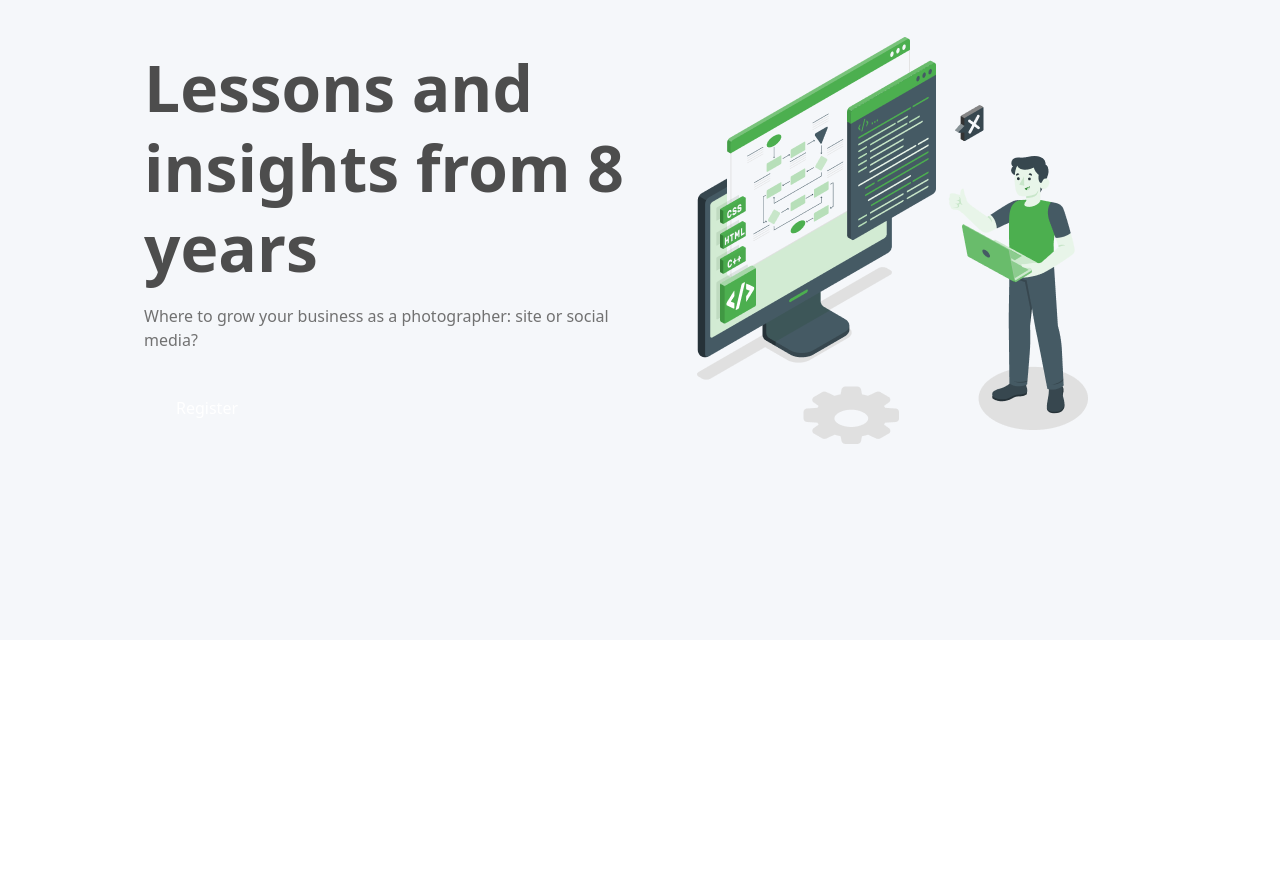
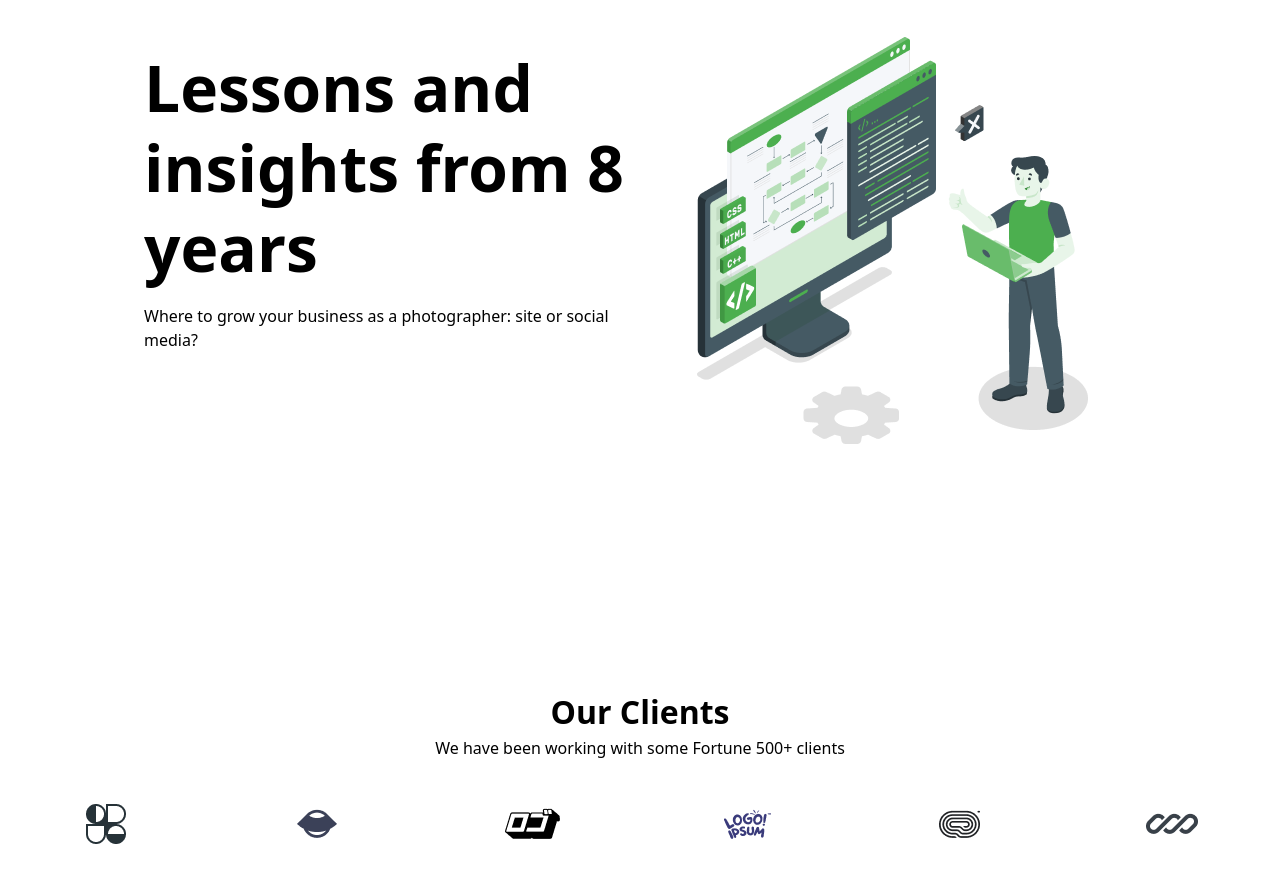
Before and after one commit to requin883/landing-page, a React (Vite) app in the folder front/: page / in a window 1280 px wide. Shown: the part 160-1042 px from the top of the page. Before the commit the page ends 800 px from the top, so only its background shows below. Built offline with nearby package versions, Linux system fonts and the light colour scheme.

Commit message:
Add Clients component and integrate it into App; update Hero styles for consistency

```diff
--- a/front/src/App.jsx
+++ b/front/src/App.jsx
@@ -1,10 +1,12 @@
 import './App.css'
+import { Clients } from './components/Clients'
 import { Hero } from './components/Hero'
 
 function App() {
   return (
     <>
       <Hero />
+      <Clients />
     </>
   )
 }
--- /dev/null
+++ b/front/src/components/Clients.jsx
@@ -0,0 +1,18 @@
+export const Clients = () => {
+  return (
+    <>
+      <section className="py-12 clients grid place-items-center w-screen">
+        <h2 className="text-[2rem] font-bold">Our Clients</h2>
+        <p className="text-neutral-gray text-[1rem]">We have been working with some Fortune 500+ clients</p>
+        <div className="grid md:grid-flow-col py-10 place-items-center w-full">
+          <img src="/Logo.jpg" alt="" />
+          <img src="/Logo1.png" alt="" />
+          <img src="/Logo2.png" alt="" />
+          <img src="/Logo4.png" alt="" />
+          <img src="/Logo5.png" alt="" />
+          <img src="/Logo6.png" alt="" />
+        </div>
+      </section>
+    </>
+  );
+}
--- a/front/src/components/Hero.jsx
+++ b/front/src/components/Hero.jsx
@@ -2,15 +2,15 @@ import { Header } from "./header";
 export const Hero = () => {
   return (
     <>
-      <section id="home" className="hero w-screen h-screen relative bg-[#F5F7FA] grid place-content-center place-items-center grid-cols-1 md:grid-cols-2 px-[144px] py-[96px] gap-4">
+      <section id="home" className="hero md:w-screen md:h-screen relative bg-neutral-silver grid place-content-center place-items-center grid-cols-1 md:grid-cols-2 px-[144px] py-[96px] gap-4">
         <Header />
         <div>
-          <h1 className="text-[64px] text-[#4D4D4D] leading-20 font-semibold pb-4">Lessons and insights <span className="text-primary">from 8 years</span></h1>
-          <p className="text-[#717171] pb-8">Where to grow your business as a photographer: site or social media?</p>
+          <h1 className="text-[64px] text-dark-gray leading-20 font-semibold pb-4">Lessons and insights <span className="text-primary">from 8 years</span></h1>
+          <p className="text-neutral-gray pb-8">Where to grow your business as a photographer: site or social media?</p>
           <button className="register py-3 px-8 bg-primary text-white rounded-sm">Register</button>
         </div>
         <div>
-          <img src="./public/Illustration.png" alt="a computer and a scientist" />
+          <img src="/Illustration.png" alt="a computer and a scientist" />
         </div>
       </section >
     </>
```
